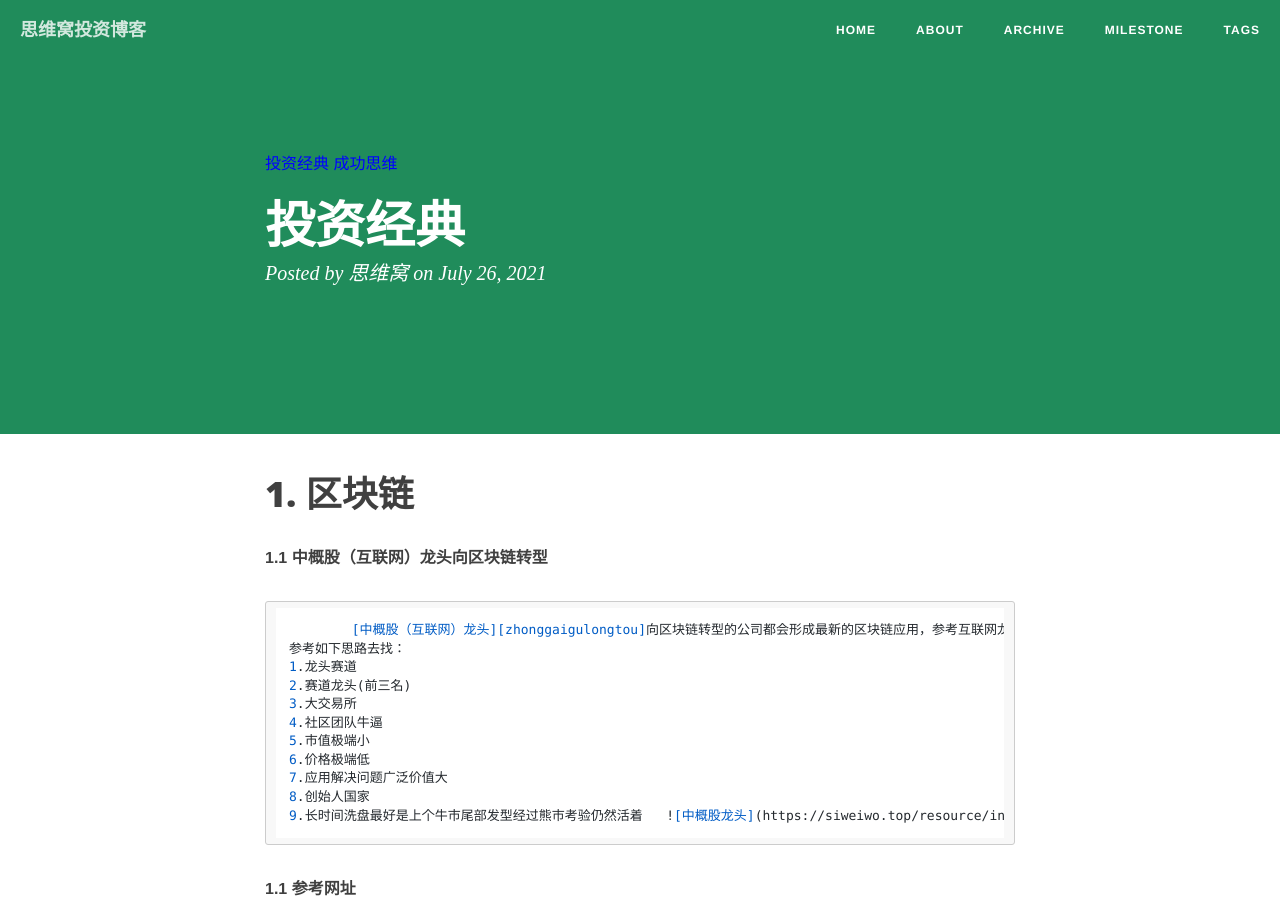
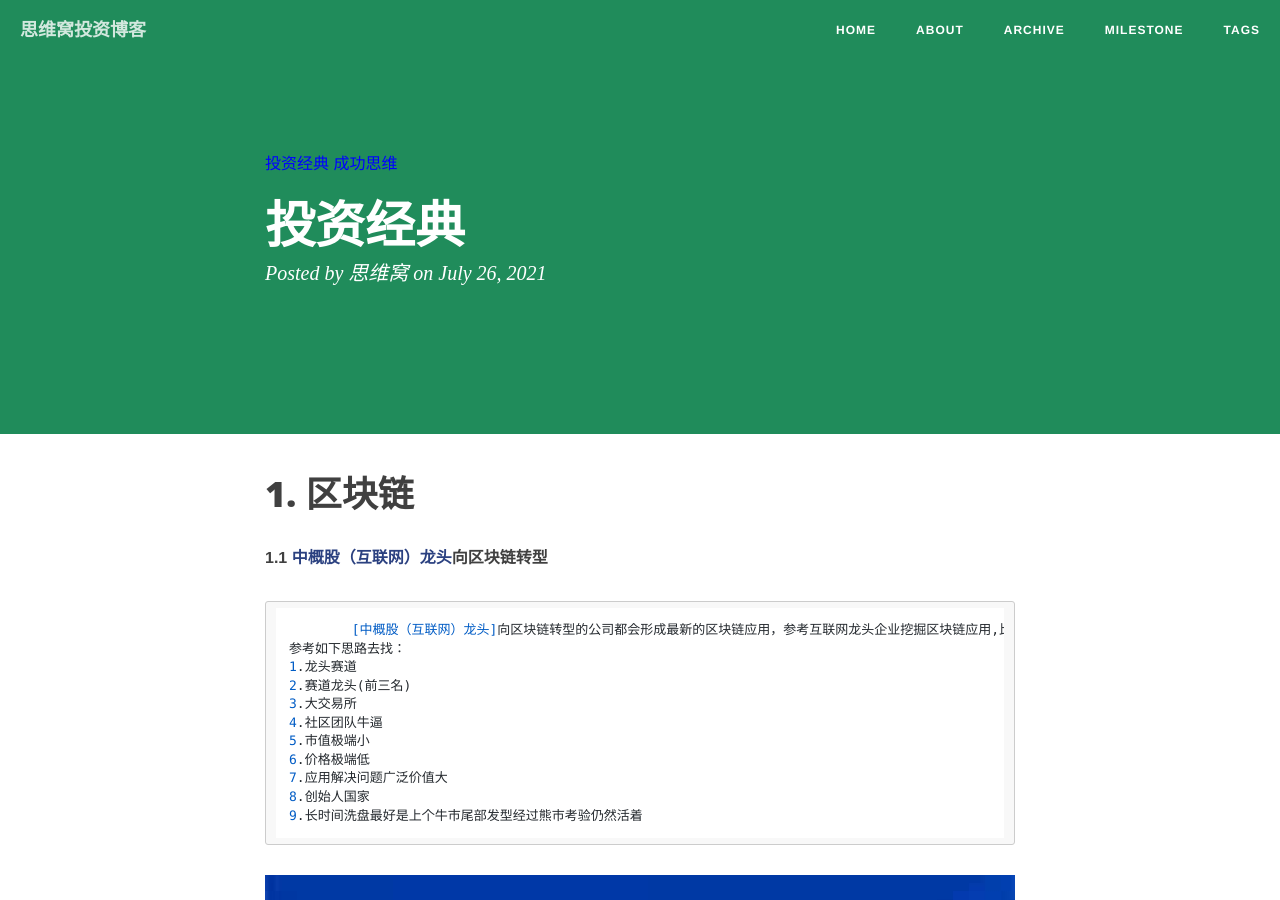
Before and after one commit to figerdeng/siweiwo, a Jekyll site: the page built from _posts/2021-07-26-investment-jingdian.md, in a window 1280 px wide and 900 px high. Built offline with Jekyll 4.4.1, drawn with Linux system fonts in a browser that asks for light colours; nearby versions of some CDN libraries; comment, search, counter and statistics services are not loaded.

Commit message:
增加投资经典

```diff
--- a/_posts/2021-07-26-investment-jingdian.md
+++ b/_posts/2021-07-26-investment-jingdian.md
@@ -9,9 +9,9 @@
 
 # 1. 区块链 #
 
-**1.1 中概股（互联网）龙头向区块链转型**
+**1.1 [中概股（互联网）龙头][zhonggaigulongtou]向区块链转型**
 
-		[中概股（互联网）龙头][zhonggaigulongtou]向区块链转型的公司都会形成最新的区块链应用，参考互联网龙头企业挖掘区块链应用,比如携程，那么对于区块链旅游龙头是谁？ 对于培训是新东方，那么去中心化培训是哪一个？
+		[中概股（互联网）龙头]向区块链转型的公司都会形成最新的区块链应用，参考互联网龙头企业挖掘区块链应用,比如携程，那么对于区块链旅游龙头是谁？ 对于培训是新东方，那么去中心化培训是哪一个？
     参考如下思路去找：
     1.龙头赛道
     2.赛道龙头(前三名)
@@ -22,9 +22,11 @@
     7.应用解决问题广泛价值大
     8.创始人国家
     9.长时间洗盘最好是上个牛市尾部发型经过熊市考验仍然活着
-  ![中概股龙头](https://siweiwo.top/resource/investment/other/zhonggaigulongtou-202107262000001.jpg)
+
+
   ![中概股龙头][zhonggaigulongtou]
-  [中概股龙头][zhonggaigulongtou]
+
+
 
 
 **1.1 参考网址**
```
